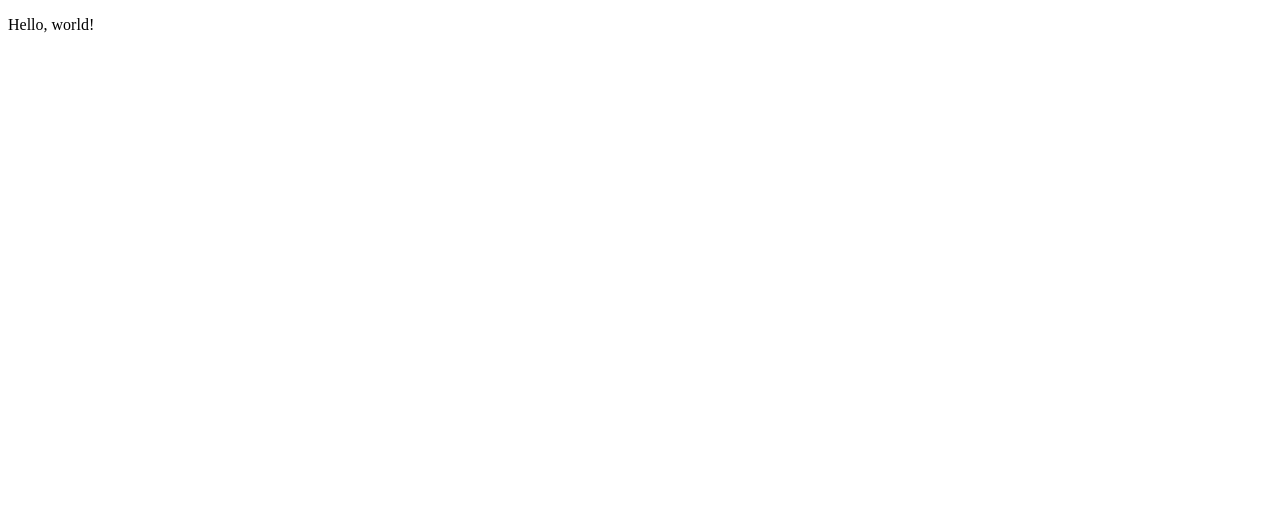
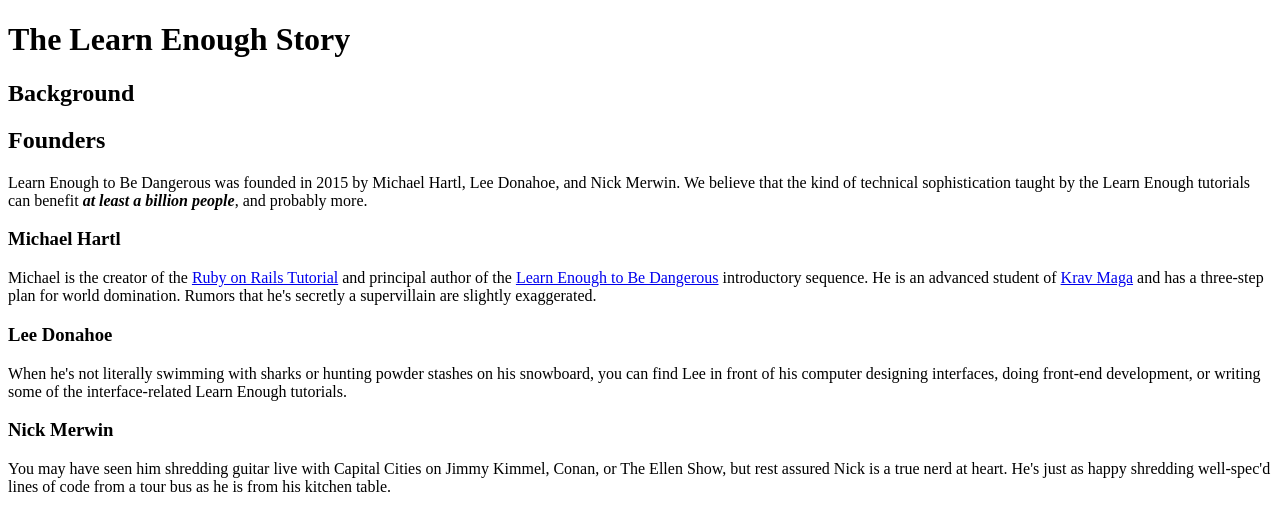
Before and after one commit to kurple/sample_website, a plain HTML site: page index.html in a window 1280 px wide. Drawn offline with Linux system fonts and the light colour scheme.

Commit message:
Add content to HTML

```diff
--- a/index.html
+++ b/index.html
@@ -1,10 +1,49 @@
 <!DOCTYPE html>
 <html>
   <head>
-    <title>Page Title</title>
+    <title>Learn Enough to Be Dangerous</title>
     <meta charset="utf-8">
   </head>
   <body>
-    <p>Hello, world!</p>
+    <h1>The Learn Enough Story</h1>
+
+    <h2>Background</h2>
+
+    <h2>Founders</h2>
+
+    <p>
+     Learn Enough to Be Dangerous was founded in 2015 by Michael Hartl, Lee Donahoe, and Nick Merwin. We believe that the kind of technical sophistication taught by the Learn Enough tutorials can benefit <em><strong>at least a billion people</strong></em>, and probably more.
+   </p>
+
+    <h3>Michael Hartl</h3>
+
+    <p>
+      Michael is the creator of the <a href="http://railstutorial.org/">
+      Ruby on Rails Tutorial</a> and principal author of the
+      <a href="http://learnenough.com/">Learn Enough to Be Dangerous</a>
+      introductory sequence. He is an advanced student of
+      <a href="http://kravmaga.com/">Krav Maga</a> and has a three-step
+      plan for world domination. Rumors that he's secretly a supervillain
+      are slightly exaggerated.
+    </p>
+
+    <h3>Lee Donahoe</h3>
+
+    <p>
+      When he's not literally swimming with sharks or hunting powder stashes
+      on his snowboard, you can find Lee in front of his computer designing
+      interfaces, doing front-end development, or writing some of the
+      interface-related Learn Enough tutorials.
+    </p>
+
+    <h3>Nick Merwin</h3>
+
+    <p>
+      You may have seen him shredding guitar live with Capital Cities on Jimmy
+      Kimmel, Conan, or The Ellen Show, but rest assured Nick is a true nerd
+      at heart. He's just as happy shredding well-spec'd lines of code from a
+      tour bus as he is from his kitchen table.
+    </p>
+
   </body>
 </html>
```
